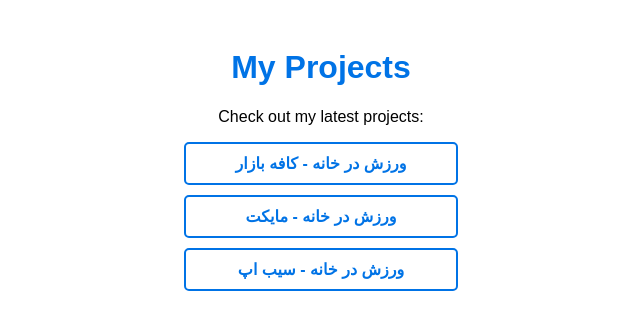
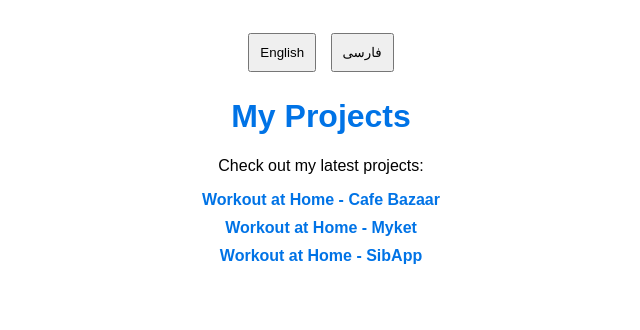
Before and after one commit to MHTpro/MyPortfolio, a plain HTML site: page index.html in a window 1280 px wide. Shown: the whole page, without its empty margins (319-959 px from the left). Drawn offline with Linux system fonts and the light colour scheme.

Commit message:
Update index.html

```diff
--- a/index.html
+++ b/index.html
@@ -3,22 +3,69 @@
 <head>
     <meta charset="UTF-8">
     <meta name="viewport" content="width=device-width, initial-scale=1.0">
-    <title>Mohammad Hasan Taheri - Projects</title>
+    <title>My Projects</title>
     <style>
         body { font-family: Arial, sans-serif; text-align: center; padding: 20px; }
         h1 { color: #0073e6; }
         ul { list-style: none; padding: 0; }
-        li { margin: 10px 10px; }
-        a { text-decoration: none; color: #0073e6; font-weight: bold; display: block; padding: 10px; border: 2px solid #0073e6; border-radius: 5px; width: 250px; margin: 10px auto; }
+        li { margin: 10px 0; }
+        a { text-decoration: none; color: #0073e6; font-weight: bold; }
+        .lang-buttons { margin-bottom: 20px; }
+        button { padding: 10px; margin: 5px; cursor: pointer; }
     </style>
 </head>
 <body>
-    <h1>My Projects</h1>
-    <p>Check out my latest projects:</p>
+
+    <!-- دکمه‌های تغییر زبان -->
+    <div class="lang-buttons">
+        <button onclick="setLanguage('en')">English</button>
+        <button onclick="setLanguage('fa')">فارسی</button>
+    </div>
+
+    <h1 id="title">My Projects</h1>
+    <p id="subtitle">Check out my latest projects:</p>
+
     <ul>
-        <li><a href="https://cafebazaar.ir/app/com.example.fit_application" target="_blank">ورزش در خانه - کافه بازار</a></li>
-        <li><a href="https://myket.ir/app/com.example.fit_application" target="_blank">ورزش در خانه - مایکت</a></li>
-        <li><a href="https://sibapp.com/applications/workoutinhome?from=search" target="_blank">ورزش در خانه - سیب اپ</a></li>
+        <li><a id="link1" href="https://cafebazaar.ir/app/com.example.fit_application" target="_blank">Workout at Home - Cafe Bazaar</a></li>
+        <li><a id="link2" href="https://myket.ir/app/com.example.fit_application" target="_blank">Workout at Home - Myket</a></li>
+        <li><a id="link3" href="https://sibapp.com/applications/workoutinhome?from=search" target="_blank">Workout at Home - SibApp</a></li>
     </ul>
+
+    <script>
+        // دیتای زبان‌ها
+        const translations = {
+            en: {
+                title: "My Projects",
+                subtitle: "Check out my latest projects:",
+                link1: "Workout at Home - Cafe Bazaar",
+                link2: "Workout at Home - Myket",
+                link3: "Workout at Home - SibApp"
+            },
+            fa: {
+                title: "پروژه‌های من",
+                subtitle: "جدیدترین پروژه‌های من را ببینید:",
+                link1: "ورزش در خانه - کافه بازار",
+                link2: "ورزش در خانه - مایکت",
+                link3: "ورزش در خانه - سیب اپ"
+            }
+        };
+
+        // تابع تغییر زبان
+        function setLanguage(lang) {
+            document.getElementById("title").textContent = translations[lang].title;
+            document.getElementById("subtitle").textContent = translations[lang].subtitle;
+            document.getElementById("link1").textContent = translations[lang].link1;
+            document.getElementById("link2").textContent = translations[lang].link2;
+            document.getElementById("link3").textContent = translations[lang].link3;
+            localStorage.setItem("language", lang); // ذخیره زبان انتخابی
+        }
+
+        // وقتی صفحه لود شد، زبان ذخیره‌شده رو لود کن
+        window.onload = function () {
+            const savedLang = localStorage.getItem("language") || "en";
+            setLanguage(savedLang);
+        };
+    </script>
+
 </body>
 </html>
```
